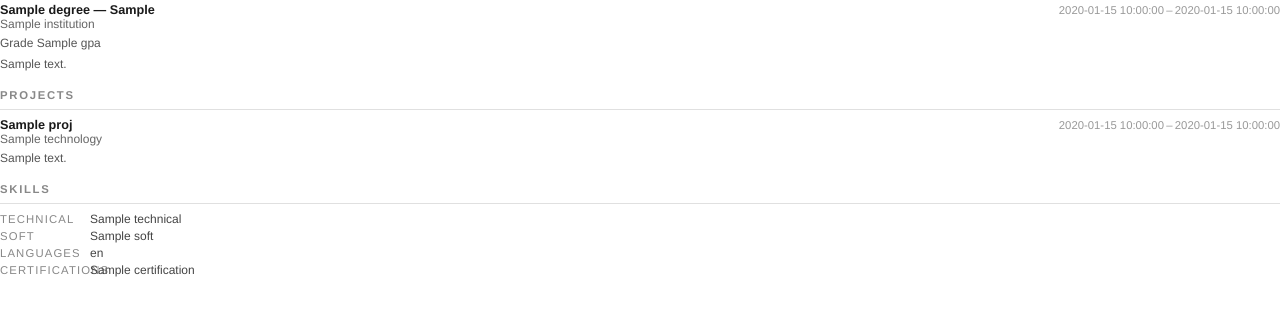
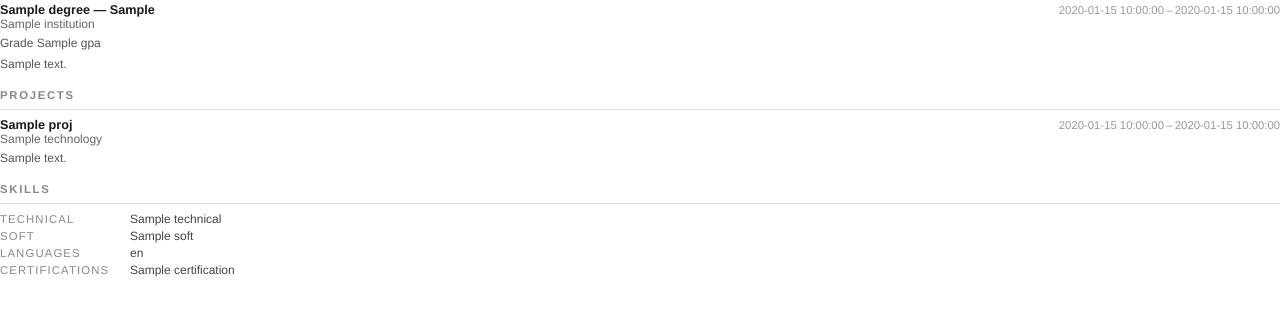
Before and after one commit to Spooky312/ICT2216_CVBuilder, a Flask app: template backend/app/templates/resumes/minimal.html in a window 1280 px wide. Shown: the part 231-547 px from the top of the page. Run offline with Flask 3, Linux system fonts and the light colour scheme; the template is opened without the code that fills it: most values are stand-ins (such as "Sample title", 1, 10 or a date in 2020); parts of the project's set-up code (start-up, migrations or seed data) failed here and were passed over.

Commit message:
Update minimal.html

```diff
--- a/backend/app/templates/resumes/minimal.html
+++ b/backend/app/templates/resumes/minimal.html
@@ -24,7 +24,7 @@
   ul.achievements li { font-size: 9pt; color: #555; margin-bottom: 2px; line-height: 1.4; }
   .skills-row { font-size: 9pt; color: #444; margin-top: 3px; }
   .skill-label { color: #888; font-size: 8.5pt; text-transform: uppercase; letter-spacing: 0.1em;
-                  display: inline-block; width: 90px; }
+                  display: inline-block; width: 130px; }
   .thin-rule { border: none; border-top: 1px solid #e0e0e0; margin: 8px 0; }
 </style>
 </head>
```
